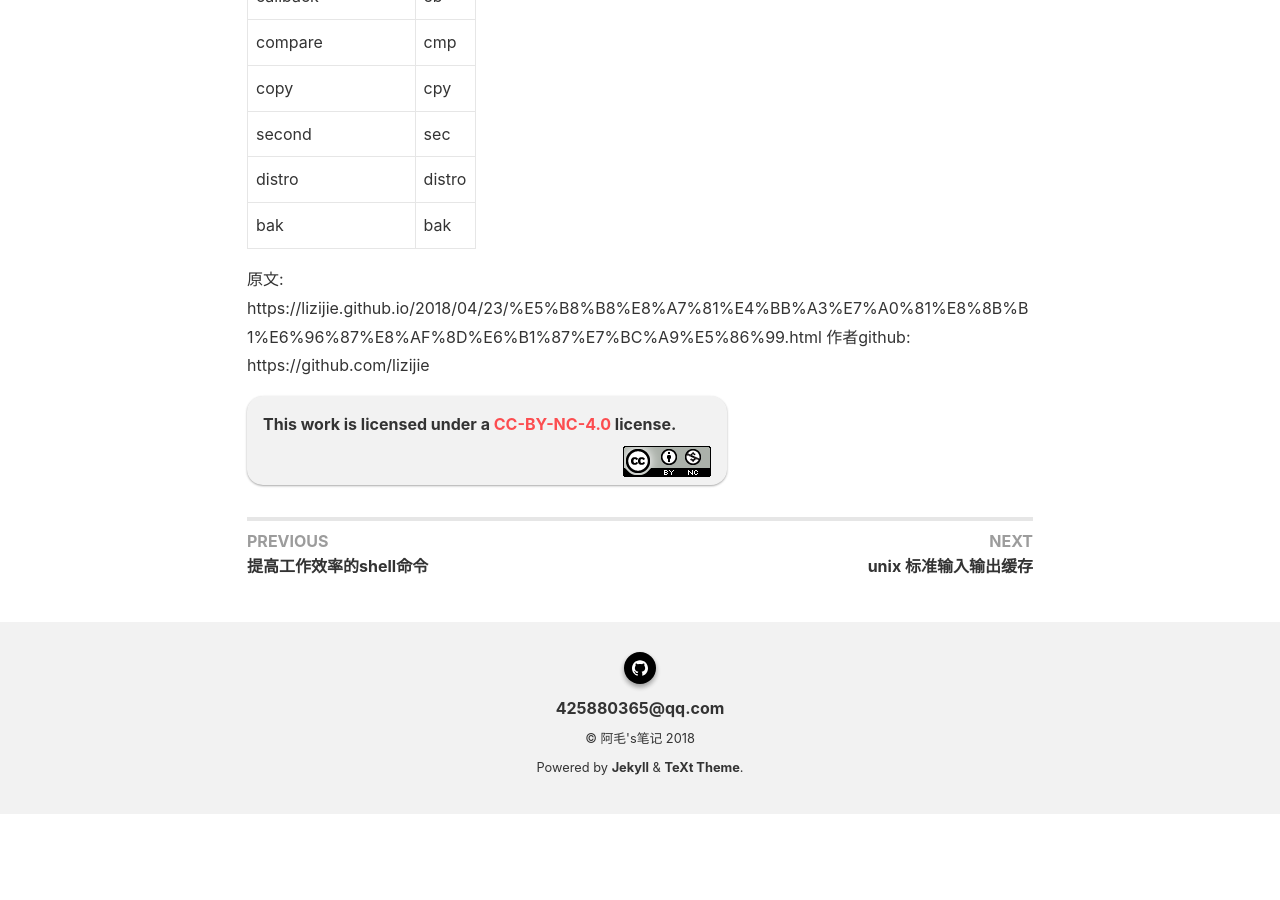
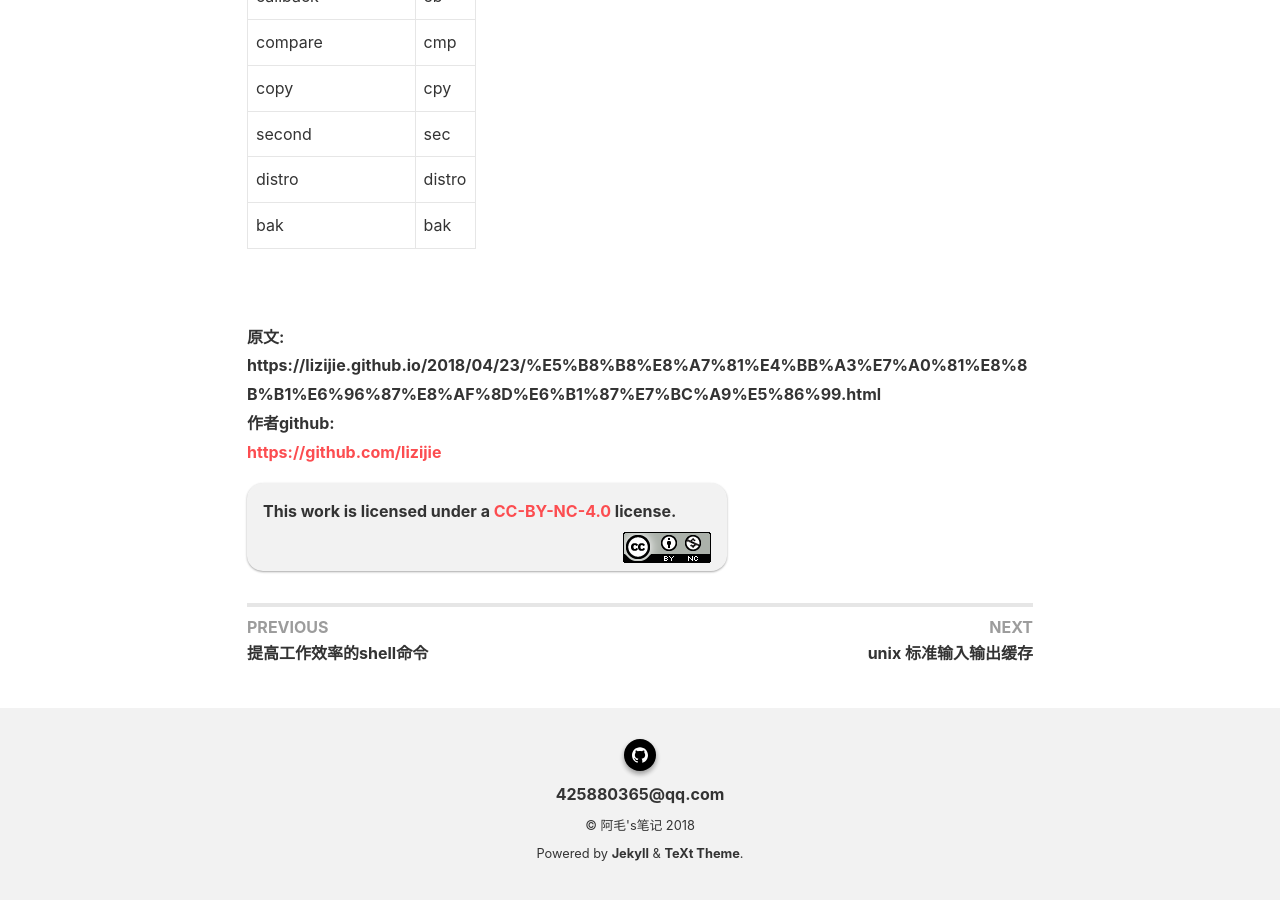
Before and after one commit to lizijie/lizijie.github.io, a Jekyll site: the page built from _posts/2018-04-23-常见代码英文词汇缩写.md, in a window 1280 px wide and 900 px high, scrolled down 3508 px. Built offline with Jekyll 4.4.1, drawn with Linux system fonts in a browser that asks for light colours; nearby versions of some CDN libraries; comment, search, counter and statistics services are not loaded; before the commit the page ends 4322 px from its top, so only the background shows below that.

Commit message:
Update 2018-04-23-常见代码英文词汇缩写.md

```diff
--- a/_posts/2018-04-23-常见代码英文词汇缩写.md
+++ b/_posts/2018-04-23-常见代码英文词汇缩写.md
@@ -98,7 +98,11 @@ tags: 英文 缩写
 |distro|distro|
 |bak|bak|
 
-原文:
+<br>
+<br>
+<b>原文:<br>
 https://lizijie.github.io/2018/04/23/%E5%B8%B8%E8%A7%81%E4%BB%A3%E7%A0%81%E8%8B%B1%E6%96%87%E8%AF%8D%E6%B1%87%E7%BC%A9%E5%86%99.html
-作者github:
-https://github.com/lizijie
+<br>
+作者github:<br>
+<https://github.com/lizijie>
+</b>
```
